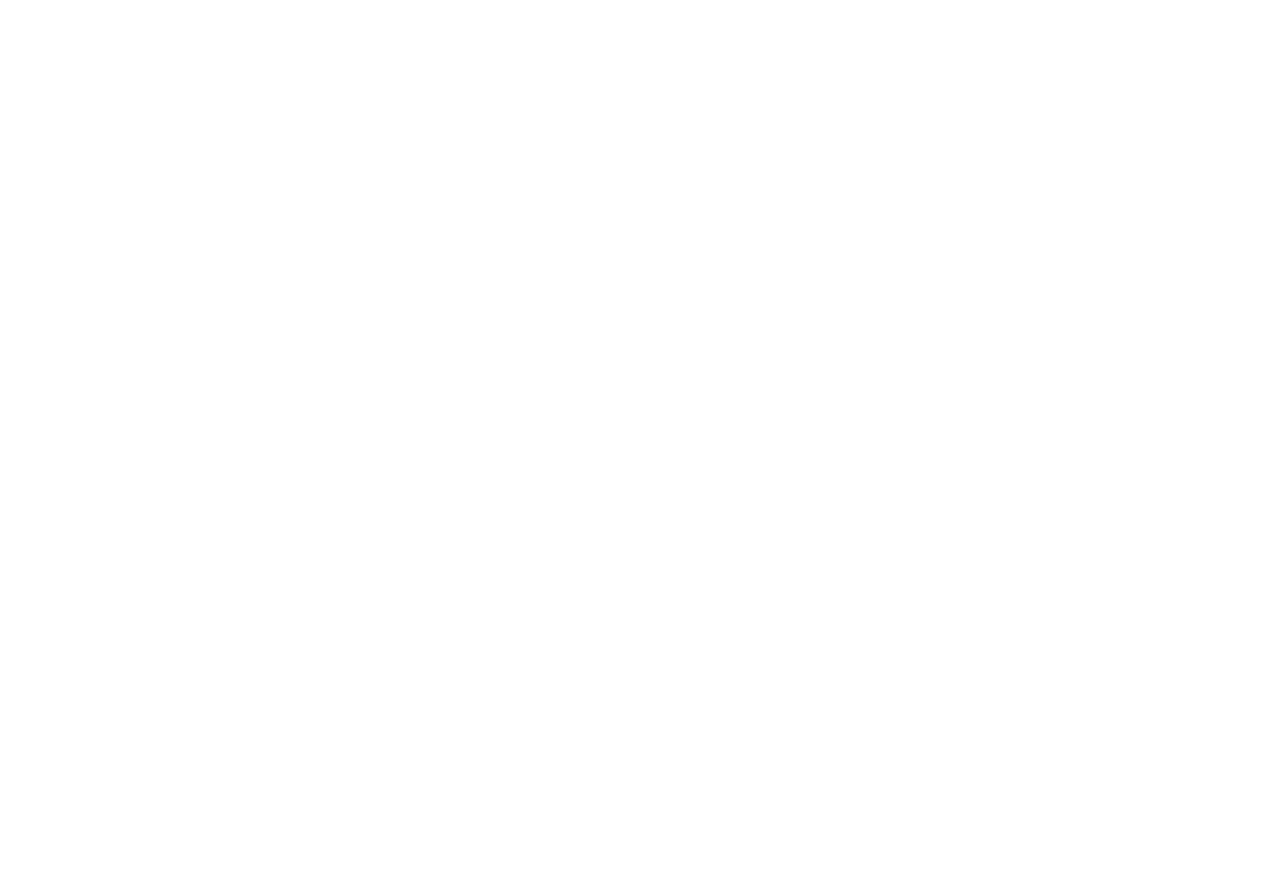
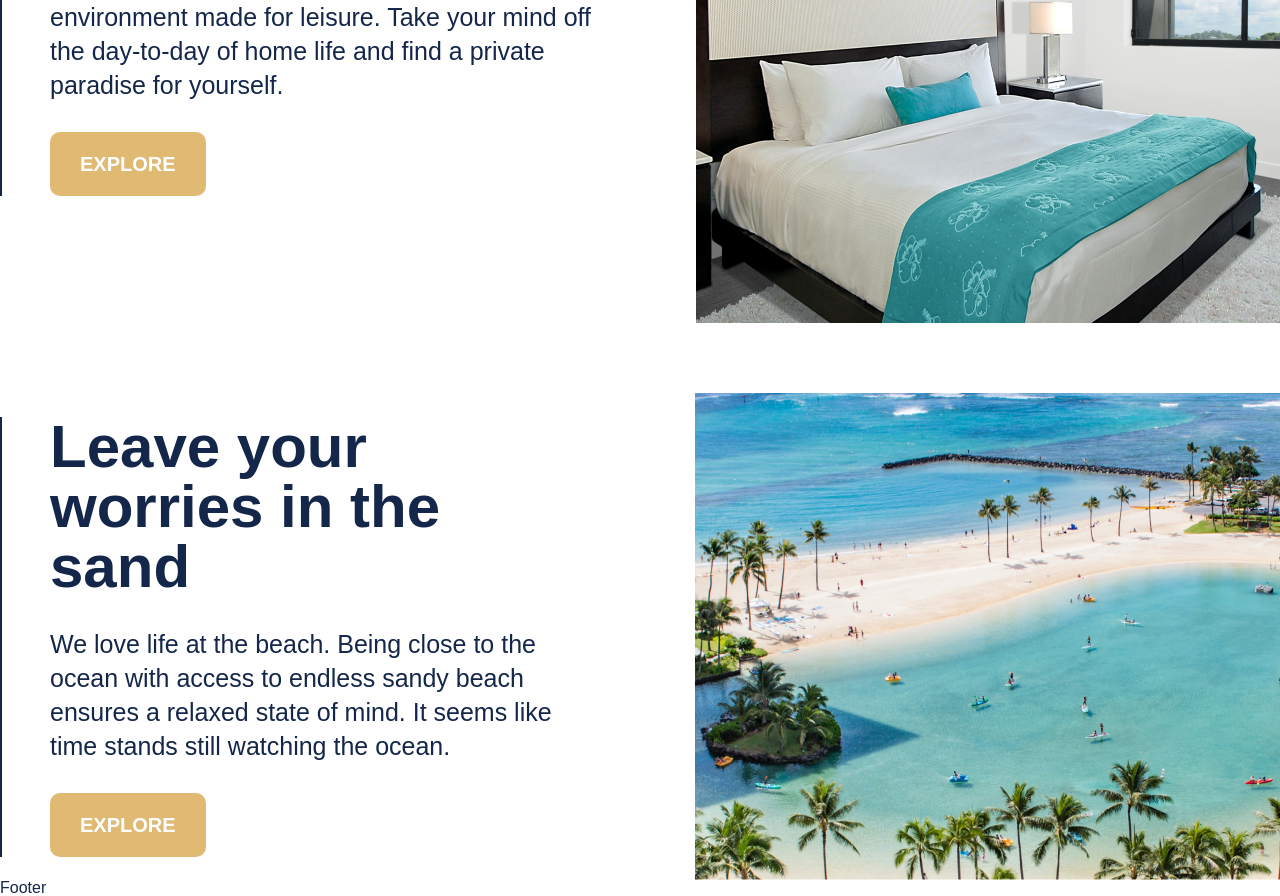
Before and after one commit to VolodymyrVoronov/hotel-front-customer-v1, a React (Vite) app: page / in a window 1280 px wide. Shown: the part 1260-2156 px from the top of the page. Before the commit the page ends 932 px from the top, so only its background shows below. Built offline with nearby package versions, Linux system fonts and the light colour scheme.

Commit message:
Updated SplitViewContent and Home.

```diff
--- a/src/components/Button/Button.tsx
+++ b/src/components/Button/Button.tsx
@@ -5,6 +5,8 @@
 
 interface IButtonProps extends ComponentProps<"button"> {
   hasIcon?: boolean;
+  iconSrc?: string;
+  iconAlt?: string;
 
   className?: string;
   children?: ReactNode;
@@ -12,14 +14,21 @@
 
 const Button = forwardRef(
   (
-    { hasIcon = true, className, children, ...props }: IButtonProps,
+    {
+      hasIcon = true,
+      iconSrc = "/icons/hotel-icon.svg",
+      iconAlt = "Hotel icon",
+      className,
+      children,
+      ...props
+    }: IButtonProps,
     ref?: Ref<HTMLButtonElement>
   ): JSX.Element => {
     return (
       <button ref={ref} className={cn(styles["button"], className)} {...props}>
         {hasIcon ? (
           <span className={styles["button-icon"]}>
-            <img src="/icons/hotel-icon.svg" alt="Hotel icon" />
+            <img src={iconSrc} alt={iconAlt} />
           </span>
         ) : null}
         <span className={styles["button-children"]}>{children}</span>
--- a/src/components/SplitViewContent/SplitViewContent.module.css
+++ b/src/components/SplitViewContent/SplitViewContent.module.css
@@ -2,3 +2,24 @@
   display: flex;
   flex-direction: row;
 }
+
+.split-view-content {
+  display: flex;
+  flex-direction: column;
+  align-self: center;
+  align-items: start;
+  gap: 30px;
+
+  margin-right: 100px;
+  padding-left: 48px;
+
+  border-left: 2px solid var(--dark-blue);
+}
+
+.split-view-image-wrapper {
+  display: flex;
+  justify-content: center;
+  align-items: center;
+
+  width: 866px;
+}
--- a/src/components/SplitViewContent/SplitViewContent.tsx
+++ b/src/components/SplitViewContent/SplitViewContent.tsx
@@ -20,7 +20,7 @@
 }: ISplitViewContentProps): JSX.Element => {
   return (
     <div className={cn(styles["split-view"], className)}>
-      <div className={styles["split-view-body"]}>{children}</div>
+      <div className={styles["split-view-content"]}>{children}</div>
 
       <div className={styles["split-view-image-wrapper"]}>
         <img
--- a/src/pages/Home/Home.module.css
+++ b/src/pages/Home/Home.module.css
@@ -15,3 +15,30 @@
   line-height: 36px;
   text-align: center;
 }
+
+.home-split-view {
+  margin-top: 93px;
+}
+
+.home-split-view-rooms {
+  margin-bottom: 70px;
+}
+
+.home-split-view-title {
+  font-family: var(--ff-cormorant);
+  font-weight: 700;
+  font-size: 60px;
+  line-height: 60px;
+}
+
+.home-split-view-text {
+  font-family: var(--ff-montserrat);
+  font-weight: 500;
+  font-size: 25px;
+  line-height: 34px;
+}
+
+.home-split-view-button {
+  font-size: 20px;
+  line-height: 20px;
+}
--- a/src/pages/Home/Home.tsx
+++ b/src/pages/Home/Home.tsx
@@ -1,11 +1,73 @@
+import { useNavigate } from "react-router-dom";
+
+import { ROUTES } from "../../constants";
+
+import Button from "../../components/Button/Button";
+import SplitViewContent from "../../components/SplitViewContent/SplitViewContent";
+
 import styles from "./Home.module.css";
 
 const Home = (): JSX.Element => {
+  const navigate = useNavigate();
+
+  const onExploreRoomsButtonClick = (): void => {
+    navigate(ROUTES.ROOMS);
+  };
+
+  const onExploreFacilitiesButtonClick = (): void => {
+    navigate(ROUTES.FACILITIES);
+  };
+
   return (
     <div className={styles["home"]}>
       <h2 className={styles["home-title"]}>
         All our room types are including complementary breakfast
       </h2>
+
+      <div className={styles["home-split-view"]}>
+        <SplitViewContent
+          className={styles["home-split-view-rooms"]}
+          imageSrc="/images/home/room-photo-home-01.png"
+          imageAlt="Room photo"
+        >
+          <h3 className={styles["home-split-view-title"]}>Luxury redefined</h3>
+          <p className={styles["home-split-view-text"]}>
+            Our rooms are designed to transport you into an environment made for
+            leisure. Take your mind off the day-to-day of home life and find a
+            private paradise for yourself.
+          </p>
+
+          <Button
+            onClick={onExploreRoomsButtonClick}
+            className={styles["home-split-view-button"]}
+            hasIcon={false}
+          >
+            EXPLORE
+          </Button>
+        </SplitViewContent>
+
+        <SplitViewContent
+          imageSrc="/images/home/room-photo-home-02.png"
+          imageAlt="Room photo"
+        >
+          <h3 className={styles["home-split-view-title"]}>
+            Leave your worries in the sand
+          </h3>
+          <p className={styles["home-split-view-text"]}>
+            We love life at the beach. Being close to the ocean with access to
+            endless sandy beach ensures a relaxed state of mind. It seems like
+            time stands still watching the ocean.
+          </p>
+
+          <Button
+            onClick={onExploreFacilitiesButtonClick}
+            className={styles["home-split-view-button"]}
+            hasIcon={false}
+          >
+            EXPLORE
+          </Button>
+        </SplitViewContent>
+      </div>
     </div>
   );
 };
```
